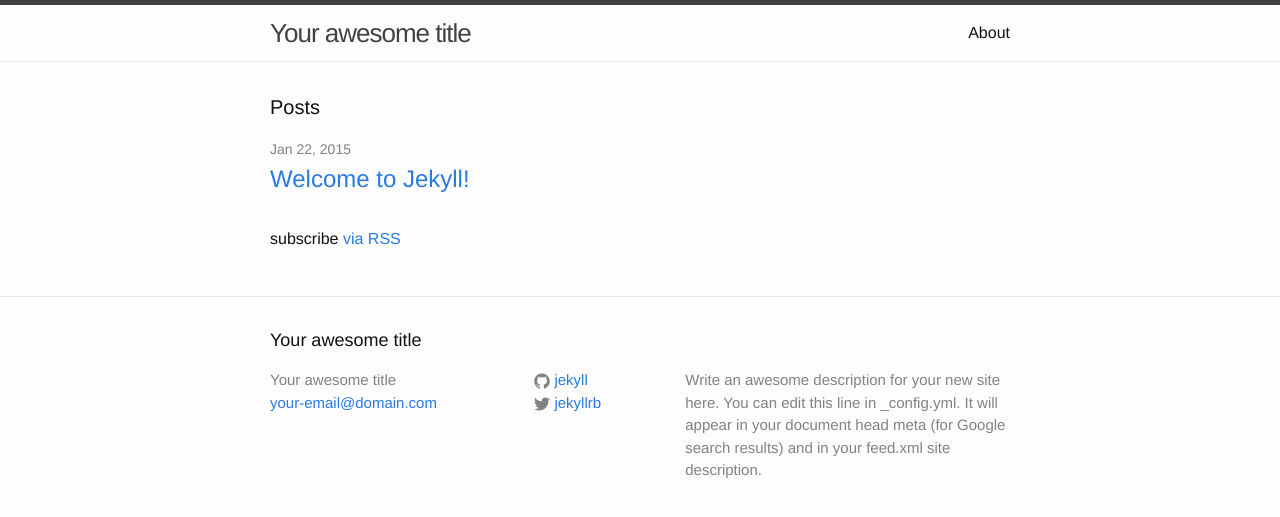
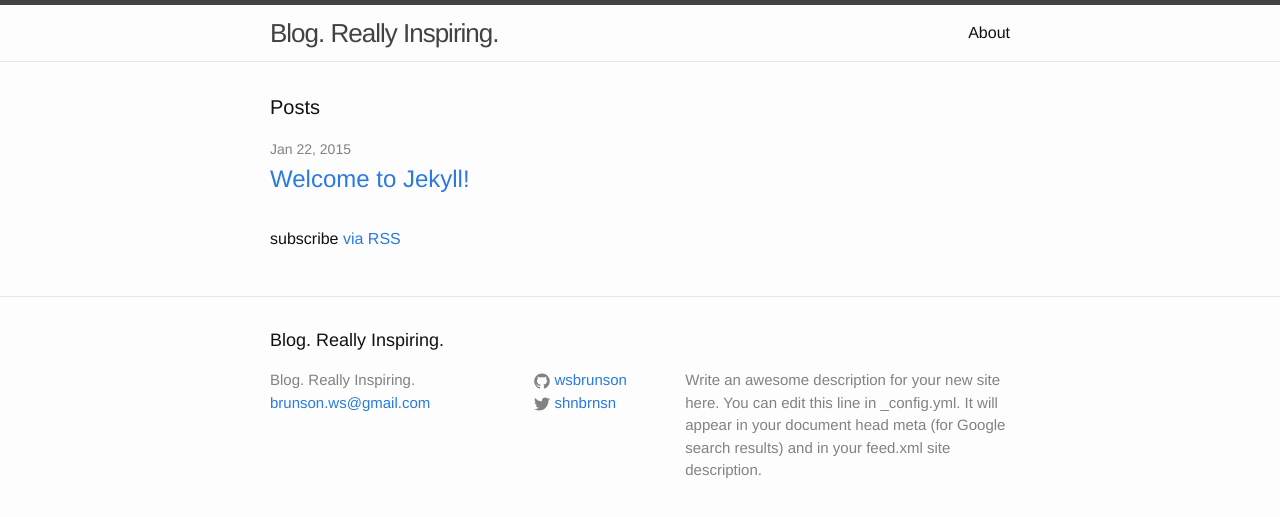
Before and after one commit to wsbrunson/wsbrunson.github.io, a Jekyll site: the page built from myblog/index.html, in a window 1280 px wide. Shown: the top 517 px of the page. Built offline with Jekyll 4.4.1, drawn with Linux system fonts in a browser that asks for light colours.

Commit message:
change url in config.yml

```diff
--- a/myblog/_config.yml
+++ b/myblog/_config.yml
@@ -1,14 +1,14 @@
 # Site settings
-title: Your awesome title
-email: your-email@domain.com
+title: Blog. Really Inspiring.
+email: brunson.ws@gmail.com
 description: > # this means to ignore newlines until "baseurl:"
   Write an awesome description for your new site here. You can edit this
   line in _config.yml. It will appear in your document head meta (for
   Google search results) and in your feed.xml site description.
 baseurl: "" # the subpath of your site, e.g. /blog/
-url: "http://yourdomain.com" # the base hostname & protocol for your site
-twitter_username: jekyllrb
-github_username:  jekyll
+url: "http://wsbrunson.github.io" # the base hostname & protocol for your site
+twitter_username: shnbrnsn
+github_username:  wsbrunson
 
 # Build settings
 markdown: kramdown
```
Also changed, not shown: Gemfile (+7 -0 lines).
